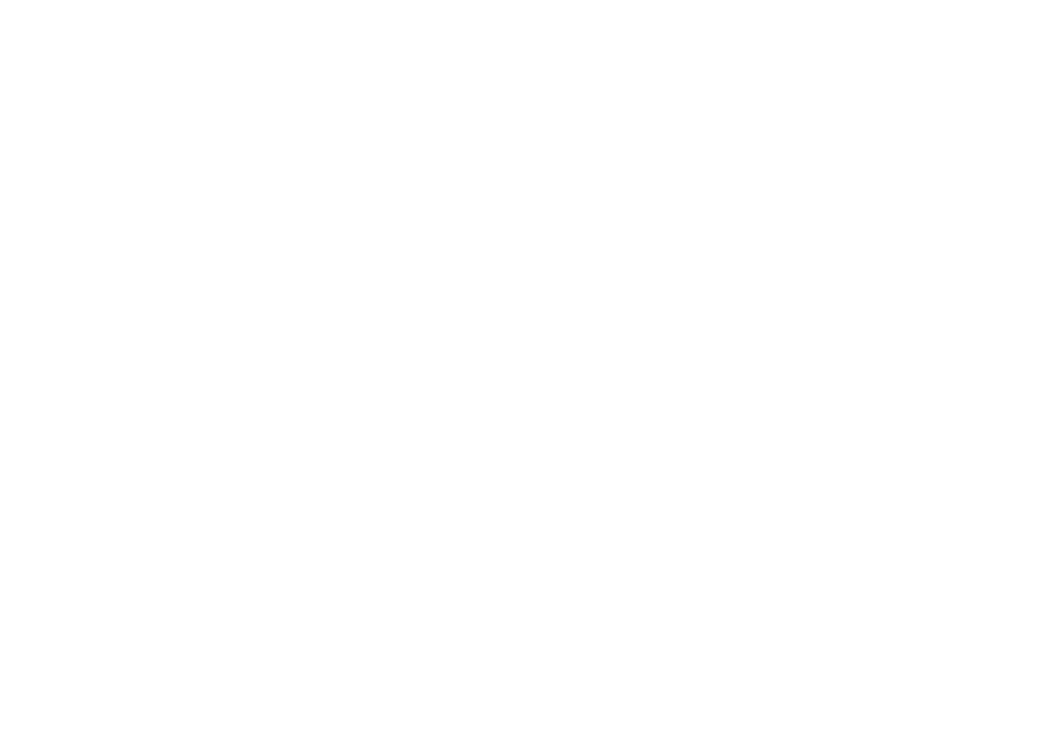
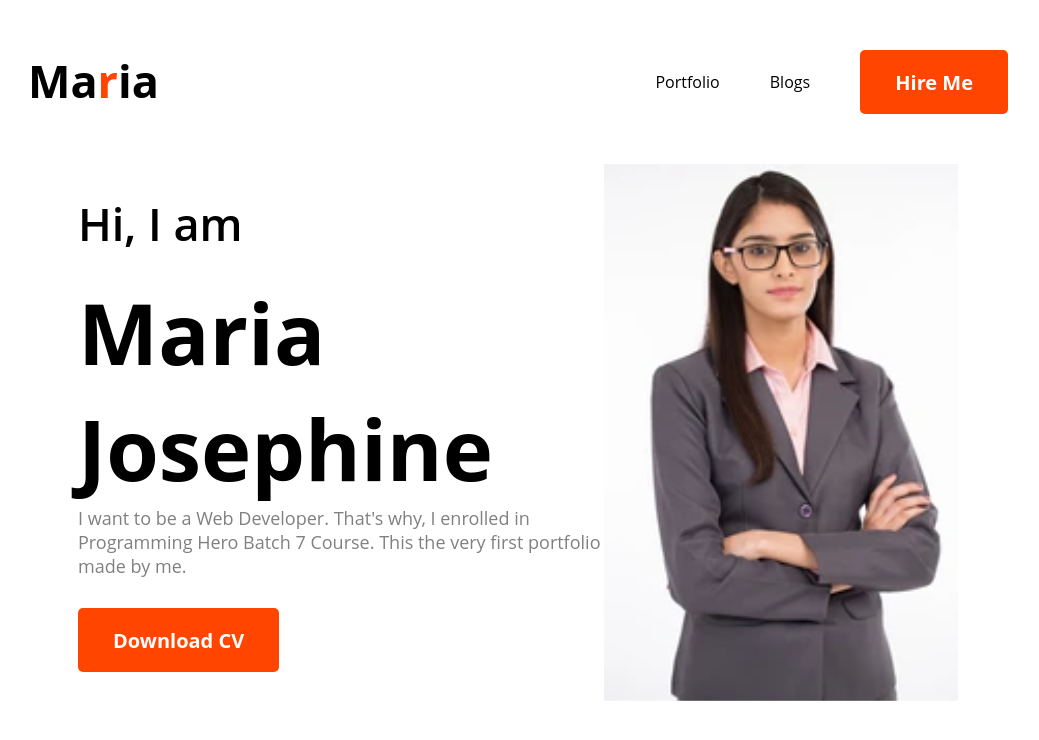
Before and after one commit to Sheikh-Obaidullah/Developer-portfolio, a plain HTML site: page index.html in a window 1280 px wide. Shown: the whole page, without its empty margins (122-1161 px from the left). Drawn offline with Linux system fonts and the light colour scheme.

Commit message:
first commit

```diff
--- a/Styles/portfolio.css
+++ b/Styles/portfolio.css
@@ -0,0 +1,53 @@
+*{
+    margin: 0;
+    font-family: 'Open Sans', sans-serif;
+}
+nav{
+    display: flex;
+    justify-content: space-between;
+    margin: 50px 150px;
+}
+.nav-title{
+    font-weight: 700;
+    font-size: 45px;
+}
+nav ul{
+    display: flex;
+    align-items: center;
+}
+nav li{
+    list-style: none;
+    margin-left: 50px;
+}
+.btn-primary{
+    color: white;
+    font-weight: 700;
+    font-size: 20px;
+    padding: 18px 35px;
+    height: 64px;
+    border-radius: 5px;
+    background: orangered;
+    border: 0;
+}
+.text-primary{
+    color: orangered;
+}
+.banner{
+    margin: 0 200px;
+    display: flex;
+    align-items: center;
+}
+.banner-title{
+    font-weight: 700;
+    font-size: 85px;
+}
+.banner-sub-title{
+    font-weight: 600;
+    font-size: 45px;
+    margin-bottom: 20px;
+}
+.banner-description{
+    color: grey;
+    font-size: 18px;
+    margin-bottom: 30px;
+}
--- a/index.html
+++ b/index.html
@@ -8,6 +8,31 @@
     <link rel="stylesheet" href="Styles/portfolio.css">
 </head>
 <body>
+    <header>
+        <nav>
+            <h2 class="nav-title">Ma<span class="text-primary">r</span>ia</h2>
+            <ul>
+                <li>Portfolio</li>
+                <li>Blogs</li>
+                <li><button class="btn-primary">Hire Me</button></li>
+            </ul>
+        </nav>
+        <!-- header banner -->
+        <div class="banner">
+            <div>
+                <h3 class="banner-sub-title">Hi, I am</h3>
+                <h1 class="banner-title">Maria Josephine</h1>
+                <p class="banner-description">I want to be a Web Developer. That's why, I enrolled in Programming Hero Batch 7 Course. This the very first portfolio made by me.</p>
+                <button class="btn-primary">Download CV</button>
+            </div>
+            <img src="Images/lady.png" alt="">
+        </div>
+    </header>
+    <main>
 
+    </main>
+    <footer>
+
+    </footer>
 </body>
 </html>
```
Also changed, not shown: Images/lady.png (added).
